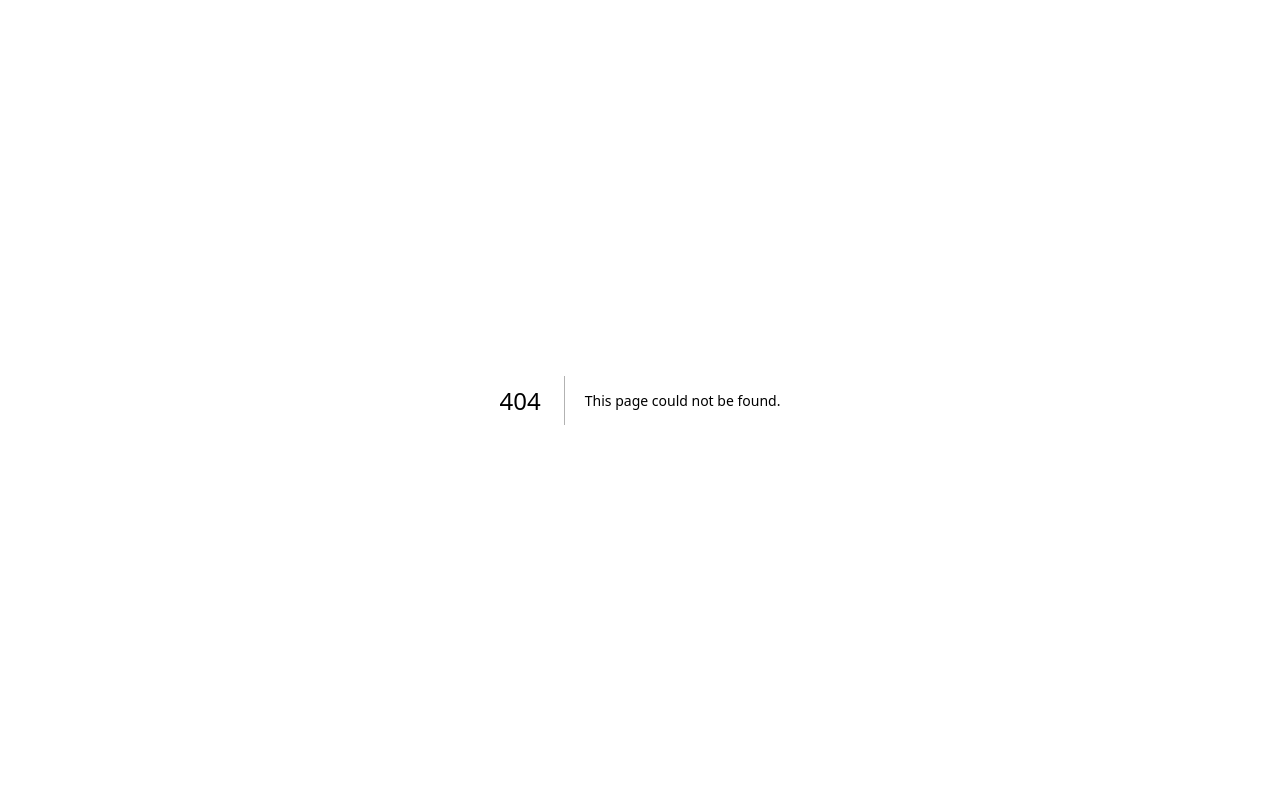
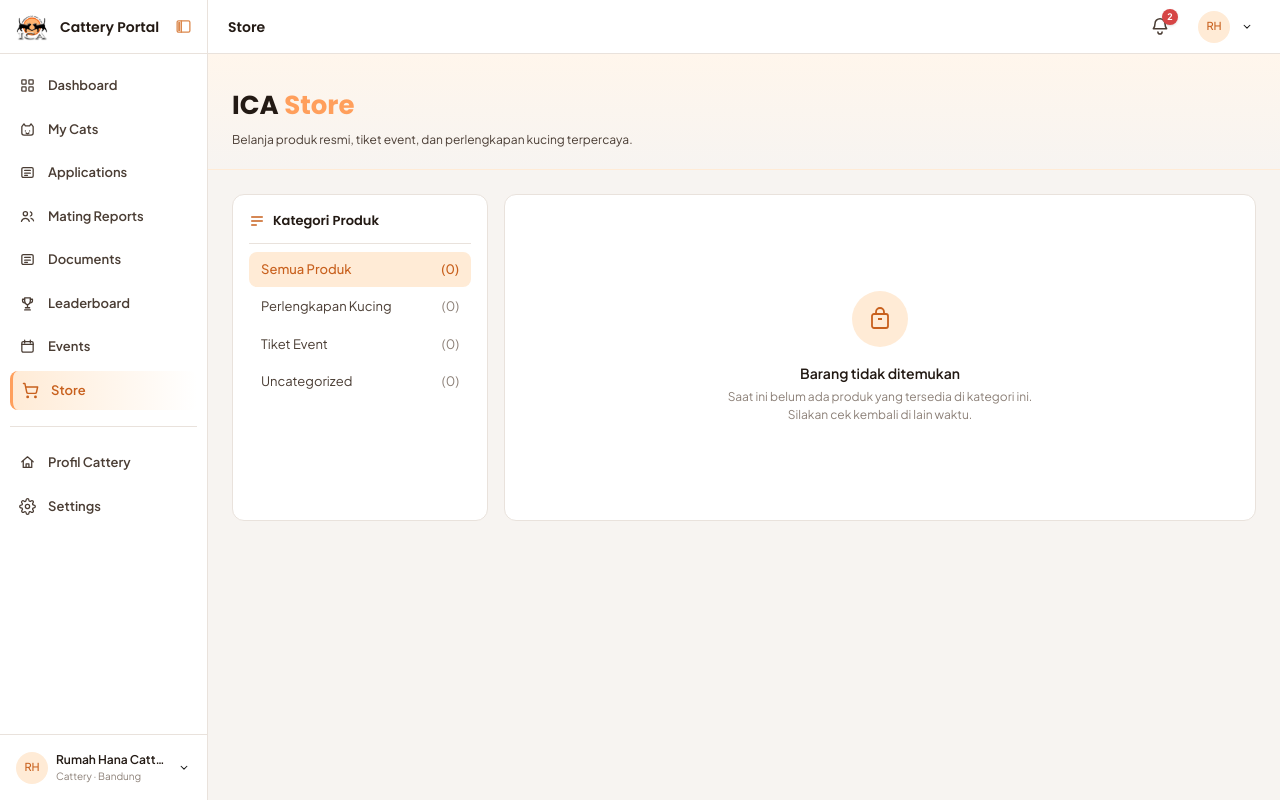
Before and after one commit to Riwriw-pnya/ica, a Next.js app: page /cattery/store in a window 1280 px wide. Before the commit this address had no page. Built offline with nearby package versions, Linux system fonts and the light colour scheme.

Commit message:
add: store (still need some changes)

```diff
--- a/app/anggota/leaderboard/page.tsx
+++ b/app/anggota/leaderboard/page.tsx
@@ -29,13 +29,9 @@ export default async function LeaderboardPage({ searchParams }: PageProps) {
 
         <section className="mb-5 mt-2 flex items-start justify-between gap-4">
           <div>
-            <h1 className="font-heading text-[22px] font-semibold tracking-tight text-[var(--color-ink-900)]">
+            <h1 className="font-display text-[24px] font-semibold tracking-tight text-[var(--color-ink-900)]">
               {title}
             </h1>
-            <p className="mt-1 text-[12px] text-[var(--color-ink-700)]">
-              Tabel peringkat generik. Formula perhitungan poin dan kategori ring belum
-              ditentukan, menunggu konfirmasi PO.
-            </p>
           </div>
         </section>
 
--- /dev/null
+++ b/app/anggota/store/page.tsx
@@ -0,0 +1,5 @@
+import StorePage from "@/components/store/StorePage";
+
+export default function AnggotaStorePage() {
+  return <StorePage />;
+}
--- /dev/null
+++ b/app/cattery/store/page.tsx
@@ -0,0 +1,5 @@
+import StorePage from "@/components/store/StorePage";
+
+export default function CatteryStorePage() {
+  return <StorePage />;
+}
--- a/components/anggota/Header.tsx
+++ b/components/anggota/Header.tsx
@@ -17,6 +17,7 @@ const pageTitles: Record<string, string> = {
   "/anggota/direktori": "Direktori Cattery",
   "/anggota/keanggotaan": "Keanggotaan",
   "/anggota/event": "Event",
+  "/anggota/store": "Store",
   "/anggota/leaderboard": "Leaderboard",
   "/anggota/pengaturan": "Pengaturan akun",
 };
--- a/components/anggota/MembershipStatus.tsx
+++ b/components/anggota/MembershipStatus.tsx
@@ -111,7 +111,7 @@ export default function MembershipStatus({ info, history }: MembershipStatusProp
               transition-all duration-150 cursor-pointer">
             Perpanjang keanggotaan
           </button>
-          <button className="border border-[var(--color-ink-100)] text-[13px] font-medium text-[var(--color-ink-700)]
+          <button className="border border-[var(--color-ink-100)] text-[12px] font-semibold font-sans text-[var(--color-ink-700)]
           px-6 py-3.5 rounded-full bg-gradient-to-b from-[var(--color-ink-300)] to-white shadow-sm shadow-black/5
               hover:shadow-md
               hover:-translate-y-0.5 hover:brightness-95
--- a/components/cattery/Header.tsx
+++ b/components/cattery/Header.tsx
@@ -19,6 +19,7 @@ const pageTitles: Record<string, string> = {
   "/cattery/documents": "Documents",
   "/cattery/leaderboard": "Leaderboard",
   "/cattery/events": "Events",
+  "/cattery/store": "Store",
   "/cattery/profil": "Profil Cattery",
   "/cattery/settings": "Settings",
 };
--- /dev/null
+++ b/components/store/CategorySidebar.tsx
@@ -0,0 +1,45 @@
+"use client";
+
+import type { ProductCategory } from "@/types/store";
+
+interface CategorySidebarProps {
+  categories: ProductCategory[];
+  activeId: string;
+  onSelect: (id: string) => void;
+}
+
+export default function CategorySidebar({ categories, activeId, onSelect }: CategorySidebarProps) {
+  return (
+    <div className="w-full shrink-0 rounded-xl border border-[var(--color-ink-100)] bg-white p-4 sm:w-64">
+      <div className="flex items-center gap-2 border-b border-[var(--color-ink-100)] pb-3">
+        <svg className="h-4 w-4 text-[var(--color-brand-orange-700)]" fill="none" stroke="currentColor" strokeWidth="2" viewBox="0 0 24 24">
+          <path strokeLinecap="round" strokeLinejoin="round" d="M4 6h16M4 12h16M4 18h7" />
+        </svg>
+        <h2 className="font-display text-[13px] font-semibold text-[var(--color-ink-900)]">Kategori Produk</h2>
+      </div>
+
+      <div className="mt-2 space-y-0.5">
+        {categories.map((cat) => {
+          const isActive = cat.id === activeId;
+
+          return (
+            <button
+              key={cat.id}
+              onClick={() => onSelect(cat.id)}
+              className={`flex w-full items-center justify-between rounded-lg px-3 py-2 text-left text-[13px] transition ${
+                isActive
+                  ? "bg-[var(--color-brand-orange-100)] font-medium text-[var(--color-brand-orange-700)]"
+                  : "text-[var(--color-ink-700)] hover:bg-[var(--color-brand-orange-50)]"
+              }`}
+            >
+              <span>{cat.label}</span>
+              <span className={isActive ? "text-[var(--color-brand-orange-700)]" : "text-[var(--color-ink-400)]"}>
+                ({cat.count})
+              </span>
+            </button>
+          );
+        })}
+      </div>
+    </div>
+  );
+}
--- /dev/null
+++ b/components/store/EmptyState.tsx
@@ -0,0 +1,17 @@
+export default function EmptyState() {
+  return (
+    <div className="flex flex-1 flex-col items-center justify-center rounded-xl border border-[var(--color-ink-100)] bg-white py-24">
+      <div className="flex h-14 w-14 items-center justify-center rounded-full bg-[var(--color-brand-orange-100)] text-[var(--color-brand-orange-700)]">
+        <svg className="h-6 w-6" fill="none" stroke="currentColor" strokeWidth="1.8" viewBox="0 0 24 24">
+          <rect x="4" y="7" width="16" height="14" rx="2" />
+          <path d="M8 7V5a4 4 0 018 0v2M10 12h4" />
+        </svg>
+      </div>
+
+      <p className="mt-4 text-[14px] font-semibold text-[var(--color-ink-900)]">Barang tidak ditemukan</p>
+      <p className="mt-1 max-w-xs text-center text-[12px] text-[var(--color-ink-400)]">
+        Saat ini belum ada produk yang tersedia di kategori ini. Silakan cek kembali di lain waktu.
+      </p>
+    </div>
+  );
+}
--- /dev/null
+++ b/components/store/ProductCard.tsx
@@ -0,0 +1,52 @@
+import type { Product } from "@/types/store";
+
+function formatRupiah(value: number) {
+  return `Rp${value.toLocaleString("id-ID")}`;
+}
+
+export default function ProductCard({ product }: { product: Product }) {
+  return (
+    <div className="group cursor-pointer overflow-hidden rounded-xl border border-[var(--color-ink-100)] bg-white transition hover:border-[var(--color-brand-orange-300)] hover:shadow-sm">
+      <div className="relative aspect-square bg-[var(--color-background)]">
+        {product.image ? (
+          <img src={product.image} alt={product.title} className="h-full w-full object-cover" />
+        ) : (
+          <div className="flex h-full items-center justify-center text-[var(--color-ink-100)]">
+            <svg className="h-10 w-10" fill="none" stroke="currentColor" strokeWidth="1.5" viewBox="0 0 24 24">
+              <rect x="3" y="4" width="18" height="16" rx="2" />
+              <circle cx="9" cy="10" r="2" />
+              <path d="M21 16l-5.5-5.5L9 17" />
+            </svg>
+          </div>
+        )}
+
+        {product.discountPercent && (
+          <span className="absolute left-2 top-2 rounded-md bg-[var(--color-danger)] px-1.5 py-0.5 text-[10px] font-semibold text-white">
+            {product.discountPercent}%
+          </span>
+        )}
+      </div>
+
+      <div className="space-y-1 p-3">
+        <p className="line-clamp-2 text-[12px] leading-snug text-[var(--color-ink-900)]">{product.title}</p>
+
+        <div className="flex items-baseline gap-1.5">
+          <p className="text-[13px] font-semibold text-[var(--color-ink-900)]">{formatRupiah(product.price)}</p>
+          {product.originalPrice && (
+            <p className="text-[10px] text-[var(--color-ink-400)] line-through">{formatRupiah(product.originalPrice)}</p>
+          )}
+        </div>
+
+        <div className="flex items-center gap-1 text-[10px] text-[var(--color-ink-700)]">
+          <svg className="h-3 w-3 fill-[var(--color-warning)] text-[var(--color-warning)]" viewBox="0 0 20 20">
+            <path d="M10 1l2.6 5.9L19 8l-4.7 4.2L15.5 19 10 15.6 4.5 19l1.2-6.8L1 8l6.4-1.1z" />
+          </svg>
+          <span>{product.rating.toFixed(1)}</span>
+          <span className="text-[var(--color-ink-400)]">· {product.soldLabel}</span>
+        </div>
+
+        <p className="truncate text-[10px] text-[var(--color-ink-400)]">{product.location}</p>
+      </div>
+    </div>
+  );
+}
--- /dev/null
+++ b/components/store/StorePage.tsx
@@ -0,0 +1,47 @@
+"use client";
+
+import { useMemo, useState } from "react";
+import { productCategories, products } from "@/data/store";
+import CategorySidebar from "./CategorySidebar";
+import ProductCard from "./ProductCard";
+import EmptyState from "./EmptyState";
+
+export default function StorePage() {
+  const [activeCategory, setActiveCategory] = useState("semua");
+
+  const filteredProducts = useMemo(
+    () => (activeCategory === "semua" ? products : products.filter((p) => p.categoryId === activeCategory)),
+    [activeCategory],
+  );
+
+  return (
+    <main className="min-h-full bg-[var(--color-ink-50)]">
+      <div className="border-b border-[var(--color-brand-orange-100)] bg-gradient-to-b from-[var(--color-brand-orange-50)] to-[var(--color-ink-50)] px-4 py-5 text-left lg:px-6">
+        <h1 className="font-display mt-3 text-[26px] font-bold text-[var(--color-ink-900)]">
+          ICA <span className="text-[var(--color-brand-orange-500)]">Store</span>
+        </h1>
+        <p className= "mt-1.5 max-w-md text-[12px] text-[var(--color-ink-700)]">
+          Belanja produk resmi, tiket event, dan perlengkapan kucing terpercaya.
+        </p>
+      </div>
+
+      <div className="mx-auto max-w-[1200px] p-5 lg:p-6">
+        <div className="flex flex-col gap-4 sm:flex-row">
+          <CategorySidebar categories={productCategories} activeId={activeCategory} onSelect={setActiveCategory} />
+
+          <div className="flex flex-1 flex-col">
+            {filteredProducts.length === 0 ? (
+              <EmptyState />
+            ) : (
+              <div className="grid grid-cols-2 gap-4 sm:grid-cols-3 lg:grid-cols-4">
+                {filteredProducts.map((product) => (
+                  <ProductCard key={product.id} product={product} />
+                ))}
+              </div>
+            )}
+          </div>
+        </div>
+      </div>
+    </main>
+  );
+}
--- /dev/null
+++ b/data/store.ts
@@ -0,0 +1,11 @@
+import type { ProductCategory, Product } from "@/types/store";
+
+export const productCategories: ProductCategory[] = [
+  { id: "semua", label: "Semua Produk", count: 0 },
+  { id: "perlengkapan-kucing", label: "Perlengkapan Kucing", count: 0 },
+  { id: "tiket-event", label: "Tiket Event", count: 0 },
+  { id: "uncategorized", label: "Uncategorized", count: 0 },
+];
+
+// Belum ada produk yang tersedia — akan diisi begitu integrasi katalog/BE sudah siap.
+export const products: Product[] = [];
--- /dev/null
+++ b/types/store.ts
@@ -0,0 +1,19 @@
+export interface ProductCategory {
+  id: string;
+  label: string;
+  count: number;
+}
+
+export interface Product {
+  id: number;
+  title: string;
+  image?: string;
+  price: number;
+  discountPercent?: number;
+  originalPrice?: number;
+  rating: number;
+  soldLabel: string;
+  seller: string;
+  location: string;
+  categoryId: string;
+}
```
